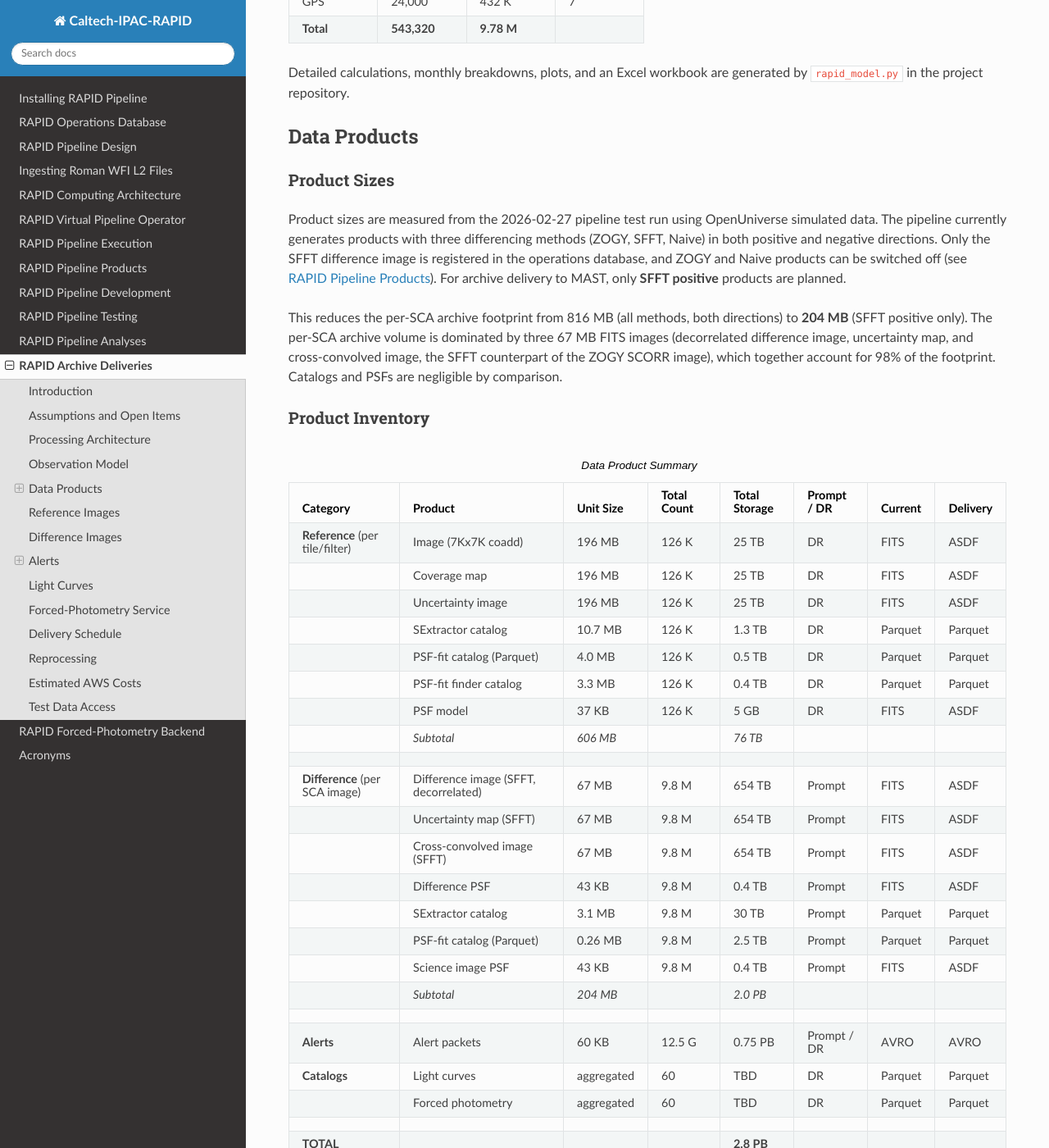
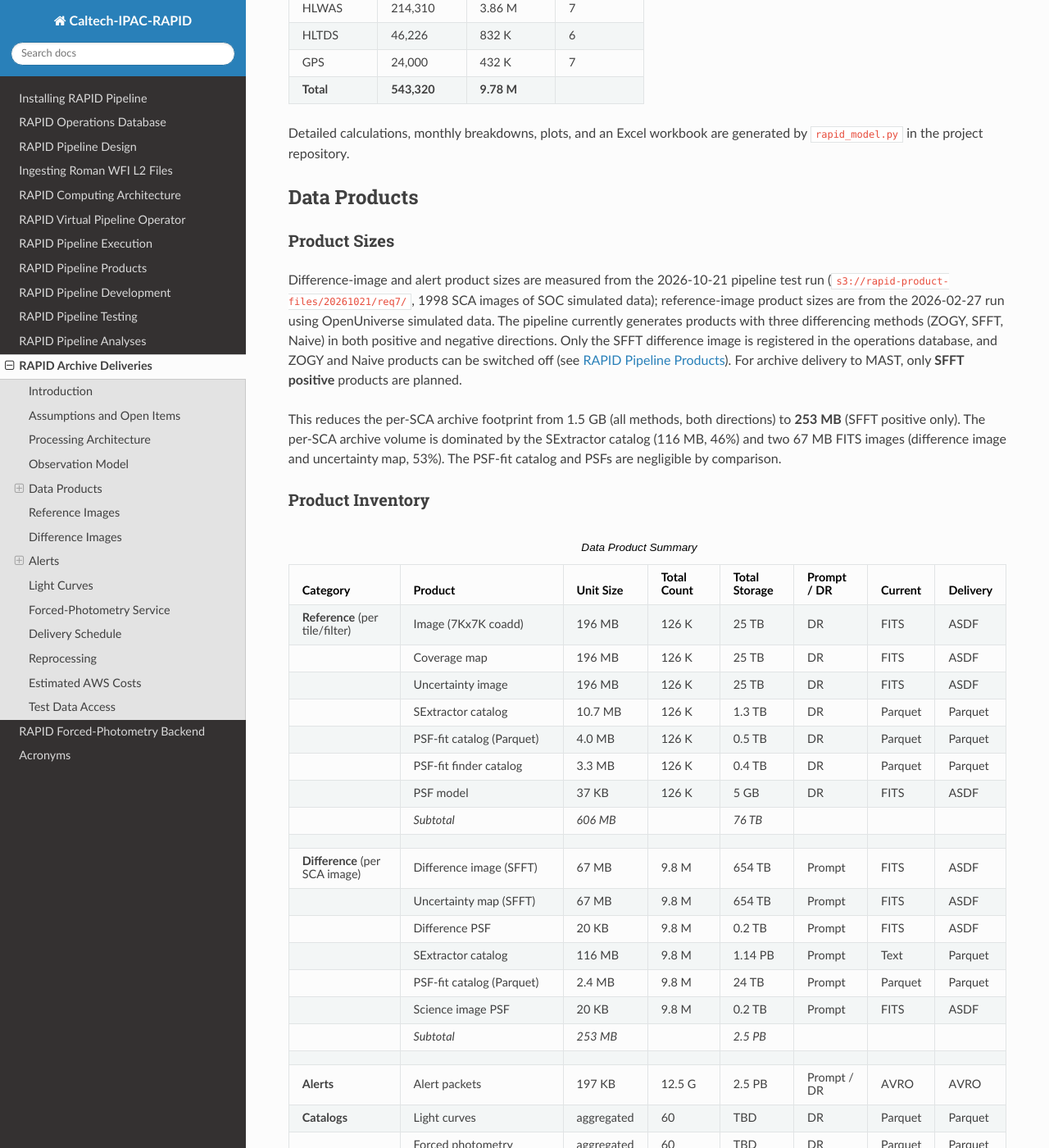
Before and after one commit to Caltech-IPAC/rapid, a Sphinx documentation site: the page built from docs/source/archive/archive.rst, in a window 1280 px wide and 1400 px high, scrolled down 2824 px. Shown: the whole window at 82% size. Built offline with Sphinx 7.4.7 and the Read the Docs theme 3.1.0, drawn with Linux system fonts in a browser that asks for light colours; the version number could not be read and is left out; some of the changed text lies outside the part shown.

Commit message:
archive.rst: size estimates from the 2026-10-21 run (s3://rapid-product-files/20261021/req7/)
Difference-image and alert product sizes are now the means over the 1998 SCA images of that run
(SFFT without --crossconv; 116 MB SExtractor catalog; 197 KB per archived alert).  Totals: 253 MB
per SCA image, 2.5 PB of difference-image products, 2.5 PB of alerts, 5.0 PB overall (was 2.8 PB).
Reference-image sizes stay from the 2026-02-27 run (none made in the 2026-10-21 run).  The plots
and AWS costs, from rapid_model.py, are noted as not yet regenerated.

Co-Authored-By: Claude Opus 5.5 (1M context) <noreply@anthropic.com>

```diff
--- a/docs/source/archive/archive.rst
+++ b/docs/source/archive/archive.rst
@@ -28,11 +28,11 @@ The volume and cost estimates in this document rely on the following assumptions
 * Observation plan based on the provisional Roman scheduled observations; detailed mission plan is TBD
 * Reference images are assumed to exist for all observed sky tiles and filters (upper bound on difference-image volume)
 * Only SFFT positive difference-image products are delivered to MAST; ZOGY, Naive, and negative images are excluded
-* SFFT is run with PSF cross-convolution (``--crossconv``), as for the OpenUniverse sims; without it there is no cross-convolved image (67 MB less per SCA image)
-* SExtractor difference-image catalogs sized from the 2026-02-27 run; later runs, with extra catalog columns and other simulations, have much larger catalogs (e.g., 97 MB mean for SFFT in the 2026-08-21 run) *(TBD: catalog contents for delivery)*
+* SFFT is run without PSF cross-convolution, as in the 2026-10-21 run; with ``--crossconv`` (as for the OpenUniverse sims) a 67 MB cross-convolved image is added per SCA image
+* The SFFT SExtractor difference-image catalog (116 MB, as a text file with extra columns) is delivered in full; it is 46% of the per-SCA volume, so a trimmed or binary (Parquet) catalog would reduce the volume materially *(TBD: catalog contents and format for delivery)*
 * Alert rates: 2,000 candidates/SCA for galactic surveys (GBTDS, GPS), 500/SCA for extragalactic (HLTDS, HLWAS) *(TBD: filtering thresholds, real/bogus classifier performance)*
-* Alert packet size: 60 KB AVRO, consistent with Rubin/LSST estimates *(TBD: final RAPID alert schema and contents)*
-* Product sizes measured from the 2026-02-27 pipeline test run (OpenUniverse simulated data)
+* Alert packet size: 197 KB AVRO, measured as archived (with cutouts, previous detections and forced photometry) *(TBD: final RAPID alert schema and contents)*
+* Difference-image and alert product sizes measured from the 2026-10-21 pipeline test run (``s3://rapid-product-files/20261021/req7/``, SOC simulated data, F146, 1998 SCA images); reference-image product sizes from the 2026-02-27 run (OpenUniverse simulated data), since no reference images were made in the 2026-10-21 run
 * Image products converted from FITS to ASDF for MAST delivery; sizes may change slightly *(TBD: conversion pipeline)*
 * AWS costs use public on-demand list pricing (us-east-1, March 2026); actual costs depend on negotiated rates
 * Cost-optimization strategies have not yet been evaluated in detail; the AWS cost estimates below are based on simple extrapolations and should be treated as an initial planning guide rather than an optimized operations budget
@@ -106,9 +106,9 @@ Data Products
 Product Sizes
 =============
 
-Product sizes are measured from the 2026-02-27 pipeline test run using OpenUniverse simulated data. The pipeline currently generates products with three differencing methods (ZOGY, SFFT, Naive) in both positive and negative directions. Only the SFFT difference image is registered in the operations database, and ZOGY and Naive products can be switched off (see :doc:`/prod/products`). For archive delivery to MAST, only **SFFT positive** products are planned.
+Difference-image and alert product sizes are measured from the 2026-10-21 pipeline test run (``s3://rapid-product-files/20261021/req7/``, 1998 SCA images of SOC simulated data); reference-image product sizes are from the 2026-02-27 run using OpenUniverse simulated data. The pipeline currently generates products with three differencing methods (ZOGY, SFFT, Naive) in both positive and negative directions. Only the SFFT difference image is registered in the operations database, and ZOGY and Naive products can be switched off (see :doc:`/prod/products`). For archive delivery to MAST, only **SFFT positive** products are planned.
 
-This reduces the per-SCA archive footprint from 816 MB (all methods, both directions) to **204 MB** (SFFT positive only). The per-SCA archive volume is dominated by three 67 MB FITS images (decorrelated difference image, uncertainty map, and cross-convolved image, the SFFT counterpart of the ZOGY SCORR image), which together account for 98% of the footprint. Catalogs and PSFs are negligible by comparison.
+This reduces the per-SCA archive footprint from 1.5 GB (all methods, both directions) to **253 MB** (SFFT positive only). The per-SCA archive volume is dominated by the SExtractor catalog (116 MB, 46%) and two 67 MB FITS images (difference image and uncertainty map, 53%). The PSF-fit catalog and PSFs are negligible by comparison.
 
 Product Inventory
 =================
@@ -198,7 +198,7 @@ Product Inventory
      -
      -
    * - **Difference** (per SCA image)
-     - Difference image (SFFT, decorrelated)
+     - Difference image (SFFT)
      - 67 MB
      - 9.8 M
      - 654 TB
@@ -214,50 +214,42 @@ Product Inventory
      - FITS
      - ASDF
    * -
-     - Cross-convolved image (SFFT)
-     - 67 MB
+     - Difference PSF
+     - 20 KB
      - 9.8 M
-     - 654 TB
-     - Prompt
-     - FITS
-     - ASDF
-   * -
-     - Difference PSF
-     - 43 KB
-     - 9.8 M
-     - 0.4 TB
+     - 0.2 TB
      - Prompt
      - FITS
      - ASDF
    * -
      - SExtractor catalog
-     - 3.1 MB
+     - 116 MB
      - 9.8 M
-     - 30 TB
+     - 1.14 PB
      - Prompt
-     - Parquet
+     - Text
      - Parquet
    * -
      - PSF-fit catalog (Parquet)
-     - 0.26 MB
+     - 2.4 MB
      - 9.8 M
-     - 2.5 TB
+     - 24 TB
      - Prompt
      - Parquet
      - Parquet
    * -
      - Science image PSF
-     - 43 KB
+     - 20 KB
      - 9.8 M
-     - 0.4 TB
+     - 0.2 TB
      - Prompt
      - FITS
      - ASDF
    * -
      - *Subtotal*
-     - *204 MB*
+     - *253 MB*
      -
-     - *2.0 PB*
+     - *2.5 PB*
      -
      -
      -
@@ -271,9 +263,9 @@ Product Inventory
      -
    * - **Alerts**
      - Alert packets
-     - 60 KB
+     - 197 KB
      - 12.5 G
-     - 0.75 PB
+     - 2.5 PB
      - Prompt / DR
      - AVRO
      - AVRO
@@ -305,7 +297,7 @@ Product Inventory
      -
      -
      -
-     - **2.8 PB**
+     - **5.0 PB**
      -
      -
      -
@@ -340,7 +332,7 @@ Each incoming SCA image is differenced against the best available reference imag
 
 The pipeline currently evaluates three differencing methods:
 
-* **SFFT** --- the primary method, and the only one registered in the operations database; with cross-convolution, it produces decorrelated and cross-convolved images, an uncertainty map, and a difference PSF.
+* **SFFT** --- the primary method, and the only one registered in the operations database, producing a difference image, uncertainty map, and difference PSF (with ``--crossconv``, a decorrelated difference image and a cross-convolved image).
 * **ZOGY** --- optional (``[ZOGY] run_zogy``), producing a difference image, SCORR (signal-to-noise) image, uncertainty map, and PSF model.
 * **Naive** --- optional (``[NAIVE_DIFFIMAGE] naive_diffimage_flag``), simple pixel-by-pixel subtraction as a diagnostic baseline.
 
@@ -437,16 +429,21 @@ RAPID will deliver products to MAST on a **monthly** schedule throughout the nom
 Each monthly delivery will include:
 
 * New and updated reference images, coverage maps, uncertainty images, and catalogs
-* All SFFT positive difference images, cross-convolved images, uncertainty maps, PSFs, and catalogs produced since the previous delivery (one set per SCA image)
+* All SFFT positive difference images, uncertainty maps, PSFs, and catalogs produced since the previous delivery (one set per SCA image)
 * Updated light-curve catalogs (Parquet export from the operations database)
 * Archived alert packets (AVRO tarballs covering the preceding month)
 * Forced-photometry results
 
-Based on the provisional mission schedule, the estimated average monthly delivery is approximately **33 TB** of difference-image products, plus reference-image updates and alert-archive tarballs. The total mission archive volume is estimated to be **2.8 PB**:
+Based on the provisional mission schedule, the estimated average monthly delivery is approximately **41 TB** of difference-image products, plus reference-image updates and alert-archive tarballs. The total mission archive volume is estimated to be **5.0 PB**:
 
-* 2.0 PB of difference-image products
-* 0.75 PB of archived alert packets
+* 2.5 PB of difference-image products
+* 2.5 PB of archived alert packets
 * 0.08 PB of reference images and catalogs
+
+.. note::
+   The plots below, the reprocessing figures and the AWS cost estimates were made by the archive model
+   (``rapid_model.py``) with the earlier product sizes (2.8 PB total) and have not yet been regenerated
+   with the sizes above.
 
 .. image:: volume_by_ccs.png
 
@@ -470,9 +467,9 @@ Each reprocessing regenerates all products from the beginning of the mission. Du
 
 The overlap effectively doubles the storage requirement at each reprocessing event:
 
-* **Baseline final storage**: 2.8 PB (single copy of all products)
-* **Peak at end-of-mission reprocessing**: 5.6 PB beginning on 2031-12-29 (old + new versions)
-* The 2-year reprocessing peak reaches 3.0 PB (on a 1.5 PB baseline)
+* **Baseline final storage**: 5.0 PB (single copy of all products)
+* **Peak at end-of-mission reprocessing**: 10.0 PB beginning on 2031-12-29 (old + new versions)
+* The 2-year reprocessing peak reaches about 5.4 PB (on a 2.7 PB baseline), scaled from the earlier model's 3.0 PB on 1.5 PB
 
 .. image:: reprocessing_storage.png
 
@@ -481,6 +478,8 @@ Products are versioned in the :doc:`operations database </db/db>` with a ``vbest
 
 Estimated AWS Costs
 ************************************
+
+These cost estimates were computed with the earlier product sizes (2.8 PB total) and have not yet been updated for the 5.0 PB estimated above; the S3 storage cost, which dominates, would grow roughly in proportion to the volume.
 
 The following cost estimates are based on public AWS on-demand pricing for the us-east-1 region (March 2026). All figures use list prices and simple first-order operating assumptions; they are intended as a planning guide, not as an optimized cost model. A discount variable (``AWS_DISCOUNT``) is available in ``rapid_model.py`` for modeling negotiated or reserved-instance rates.
 
@@ -535,7 +534,12 @@ Test Data Access
 
 RAPID pipeline products from testing with OpenUniverse and RimTimSim simulated data are publicly available. See :doc:`/dev/tests` and :doc:`/prod/products` for full details.
 
-The latest large-scale test run (processing date 2026-02-27) is accessible at:
+The large-scale test run whose difference-image and alert products are sized above (processing date 2026-10-21, processing request 7) is accessible at:
+
+* **Products:** ``https://rapid-product-files.s3.us-west-2.amazonaws.com/20261021/req7/``
+* **Logs:** ``https://rapid-pipeline-logs.s3.us-west-2.amazonaws.com/20261021/req7/``
+
+The earlier large-scale test run whose reference-image products are sized above (processing date 2026-02-27) is accessible at:
 
 * **Products:** ``https://rapid-product-files.s3.us-west-2.amazonaws.com/20260227/``
 * **Logs:** ``https://rapid-pipeline-logs.s3.us-west-2.amazonaws.com/20260227/``
```
Also changed, not shown: other parts of docs/source/archive/archive.rst (+1 -1 lines).
